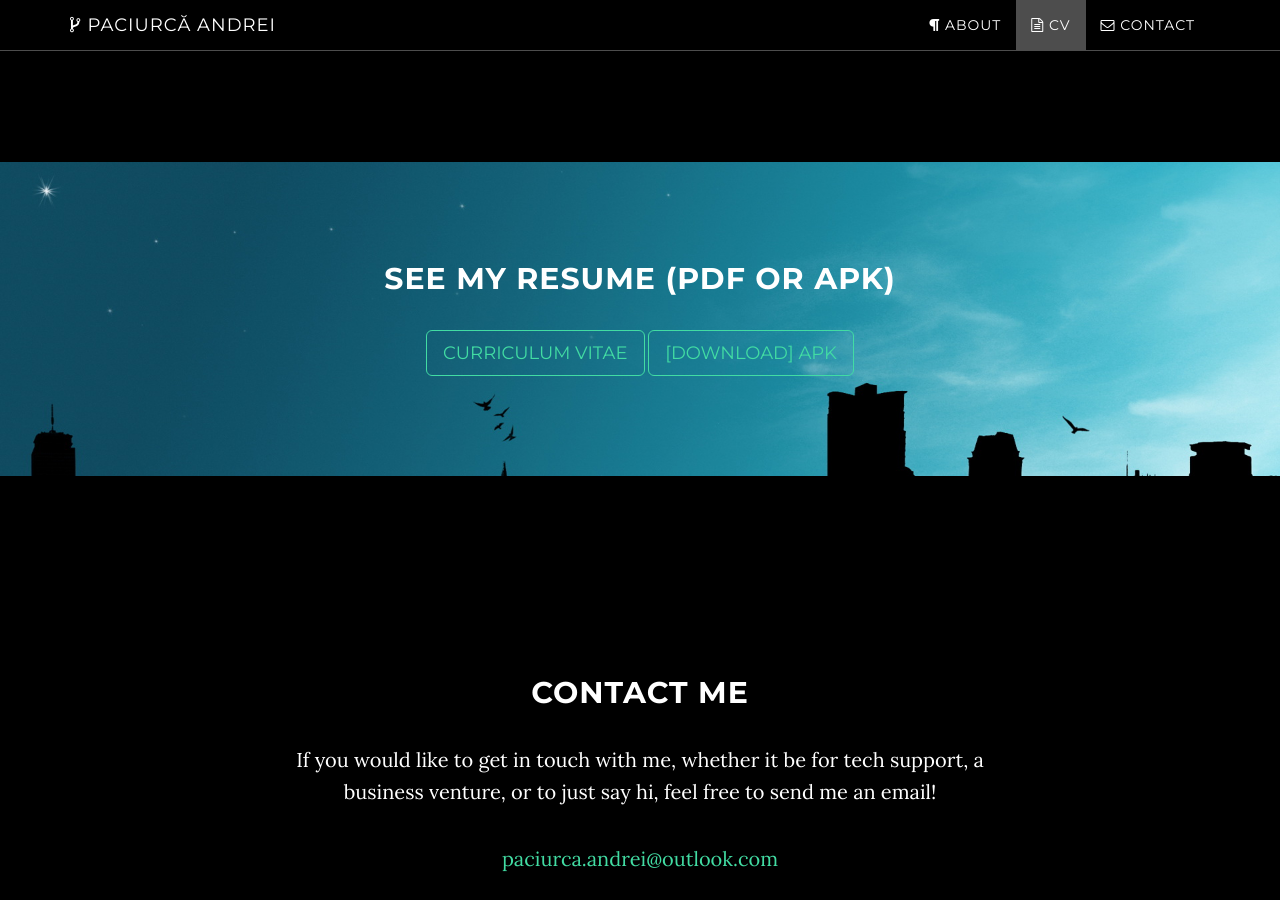
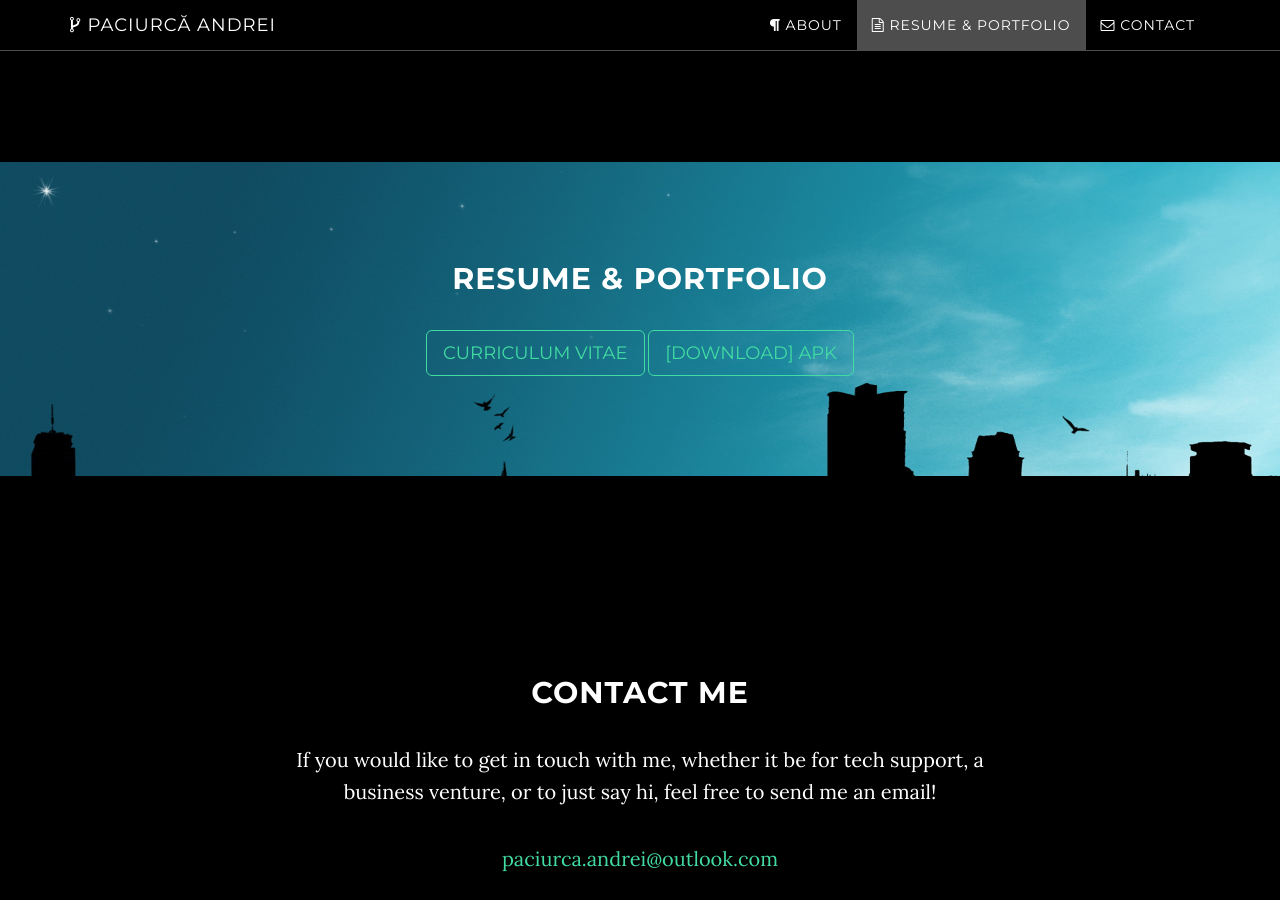
Before and after one commit to andreipaciurca/andreipaciurca.github.io, a Jekyll site: the page built from index.html, in a window 1280 px wide and 900 px high, scrolled down 1529 px. Built offline with Jekyll 4.4.1, drawn with Linux system fonts in a browser that asks for light colours.

Commit message:
modified:   _includes/download.html 	modified:   _includes/nav.html

```diff
--- a/_includes/download.html
+++ b/_includes/download.html
@@ -3,7 +3,7 @@
         <div class="download-section">
             <div class="container">
                 <div class="col-lg-8 col-lg-offset-2">
-                    <h2>See my resume (PDF or APK)</h2>
+                    <h2>Resume & Portfolio</h2>
                     <a onclick="window.open('https://andreipaciurca.github.io/resume/resume.html', '_blank' ); location.reload();" class="btn btn-default btn-lg">Curriculum vitae</a>
                     <a onclick="window.open('https://drive.google.com/open?id=1F6Y52ql5dza684GShRbFhVcoK40dHviP', '_blank' ); location.reload();" class="btn btn-default btn-lg">[Download] APK</a>
                 </div>
--- a/_includes/nav.html
+++ b/_includes/nav.html
@@ -18,7 +18,7 @@
                         <a class="page-scroll" href="#about"><i class="fa fa-paragraph"></i> About</a>
                     </li>
                     <li>
-                        <a class="page-scroll" href="#download"><i class="fa fa-file-text-o"></i> CV</a>
+                        <a class="page-scroll" href="#download"><i class="fa fa-file-text-o"></i> Resume & Portfolio</a>
                     </li>
                     <li>
                         <a class="page-scroll" href="#contact"><i class="fa fa-envelope-o"></i> Contact</a>
```
